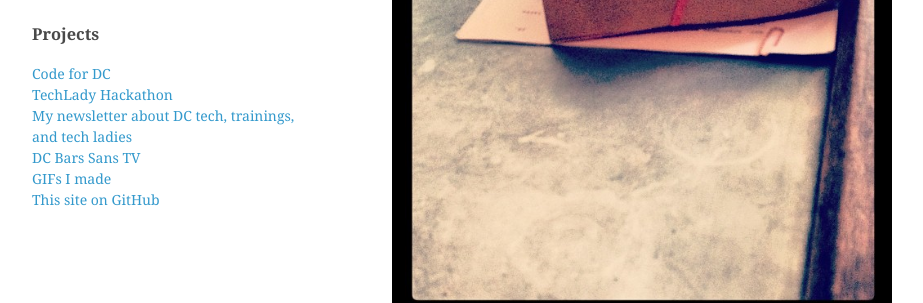
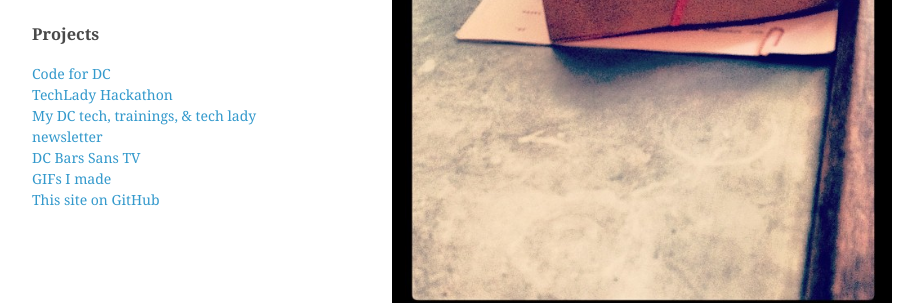
Before and after one commit to leahbannon/old-leah-website, a Jekyll site: the page built from index.html, in a window 1280 px wide. Shown: the part 244-547 px from the top of the page, without its empty margins (178-1101 px from the left). Built offline with Jekyll 4.4.1, drawn with Linux system fonts in a browser that asks for light colours.

Commit message:
Update header.html

```diff
--- a/_includes/header.html
+++ b/_includes/header.html
@@ -27,7 +27,7 @@
         <p>
        <a href="http://codefordc.org">Code for DC</a><br/>
        <a href="http://techladyhackathon.org">TechLady Hackathon</a><br/>
-       <a href="http://techladyhackathon.org/newsletter">My newsletter about DC tech, trainings, and tech ladies</a><br/>
+       <a href="http://techladyhackathon.org/newsletter">My DC tech, trainings, & tech lady newsletter</a><br/>
        <a href="/dcbarssanswifi">DC Bars Sans TV</a><br/>
        <a href="https://github.com/leahbannon/GIFs">GIFs I made</a><br/>
        <a href="https://github.com/leahbannon/leahbannon.github.io">This site on GitHub</a>
```
